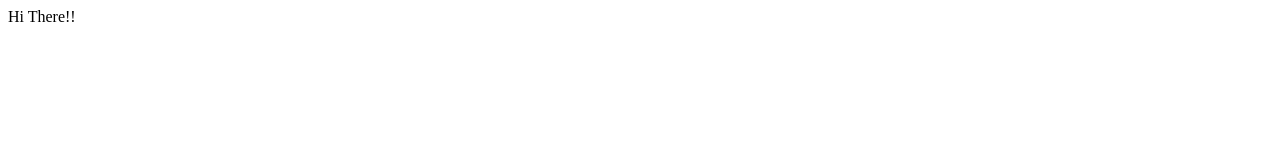
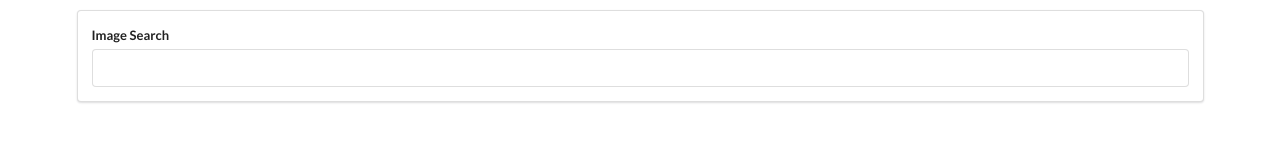
Before and after one commit to kamathsachin/pic-display, a React app: page / in a window 1280 px wide. Built offline with nearby package versions, Linux system fonts and the light colour scheme.

Commit message:
created the search component

```diff
--- a/public/index.html
+++ b/public/index.html
@@ -24,6 +24,9 @@
       work correctly both with client-side routing and a non-root public URL.
       Learn how to configure a non-root public URL by running `npm run build`.
     -->
+    <link rel="stylesheet" href="https://cdnjs.cloudflare.com/ajax/libs/semantic-ui/2.4.1/semantic.min.css"
+      integrity="sha512-8bHTC73gkZ7rZ7vpqUQThUDhqcNFyYi2xgDgPDHc+GXVGHXq+xPjynxIopALmOPqzo9JZj0k6OqqewdGO3EsrQ=="
+      crossorigin="anonymous" />
     <title>React App</title>
   </head>
   <body>
--- a/src/components/App.js
+++ b/src/components/App.js
@@ -1,7 +1,12 @@
 import React from "react";
+import SearchBar from "./SearchBar";
 
 const App = () => {
-  return <div>Hi There!!</div>;
+  return (
+    <div className="ui container" style={{ marginTop: "10px" }}>
+      <SearchBar />
+    </div>
+  );
 };
 
 export default App;
--- /dev/null
+++ b/src/components/SearchBar.js
@@ -0,0 +1,30 @@
+import React, { Component } from "react";
+
+class SearchBar extends Component {
+  state = { term: "" };
+
+  onFormSubmit = (event) => {
+    event.preventDefault();
+    console.log(this.state.term);
+  };
+
+  render() {
+    return (
+      <div className="ui segment">
+        <form className="ui form" onSubmit={this.onFormSubmit}>
+          <div className="field">
+            <label htmlFor="searchbox">Image Search</label>
+            <input
+              type="text"
+              id="searchbox"
+              value={this.state.term}
+              onChange={(e) => this.setState({ term: e.target.value })}
+            ></input>
+          </div>
+        </form>
+      </div>
+    );
+  }
+}
+
+export default SearchBar;
```
